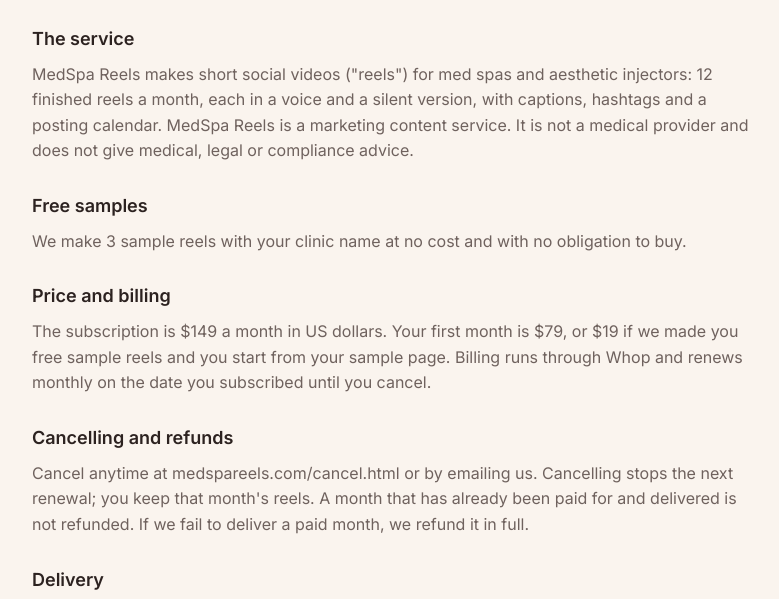
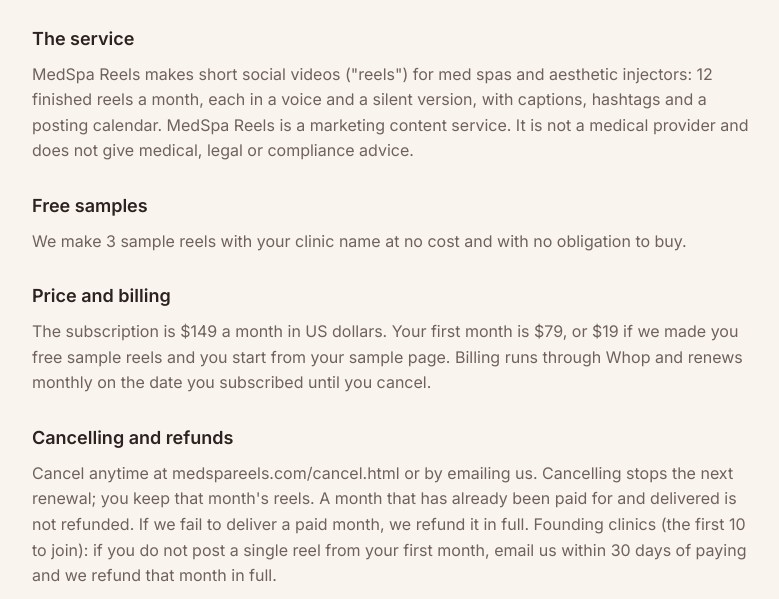
Before and after one commit to medspareels/medspareels.github.io, a plain HTML site: page terms.html in a window 1280 px wide. Shown: the part 177-776 px from the top of the page, without its empty margins (248-1027 px from the left). Drawn offline with nearby package versions, Linux system fonts and the light colour scheme.

Commit message:
Terms: founding-clinic refund (first 10 clinics, month one refunded if no reel is posted)
Co-Authored-By: Claude Fable 5.2 <noreply@anthropic.com>
Claude-Session: https://claude.ai/code/session_01MAPTeJRHAHaA8LPFeWKrFV

```diff
--- a/terms.html
+++ b/terms.html
@@ -22,7 +22,7 @@ var y=l.getElementsByTagName(r)[0];y.parentNode.insertBefore(t,y)},0)})})(window
 <h2>Price and billing</h2>
 <p>The subscription is $149 a month in US dollars. Your first month is $79, or $19 if we made you free sample reels and you start from your sample page. Billing runs through Whop and renews monthly on the date you subscribed until you cancel.</p>
 <h2>Cancelling and refunds</h2>
-<p>Cancel anytime at medspareels.com/cancel.html or by emailing us. Cancelling stops the next renewal; you keep that month's reels. A month that has already been paid for and delivered is not refunded. If we fail to deliver a paid month, we refund it in full.</p>
+<p>Cancel anytime at medspareels.com/cancel.html or by emailing us. Cancelling stops the next renewal; you keep that month's reels. A month that has already been paid for and delivered is not refunded. If we fail to deliver a paid month, we refund it in full. Founding clinics (the first 10 to join): if you do not post a single reel from your first month, email us within 30 days of paying and we refund that month in full.</p>
 <h2>Delivery</h2>
 <p>Free samples arrive within 24 hours of your request. Your first paid month arrives within 2 business days of your welcome form. Each month after arrives 3 days before your next billing date.</p>
 <h2>Your review and approval</h2>
```
